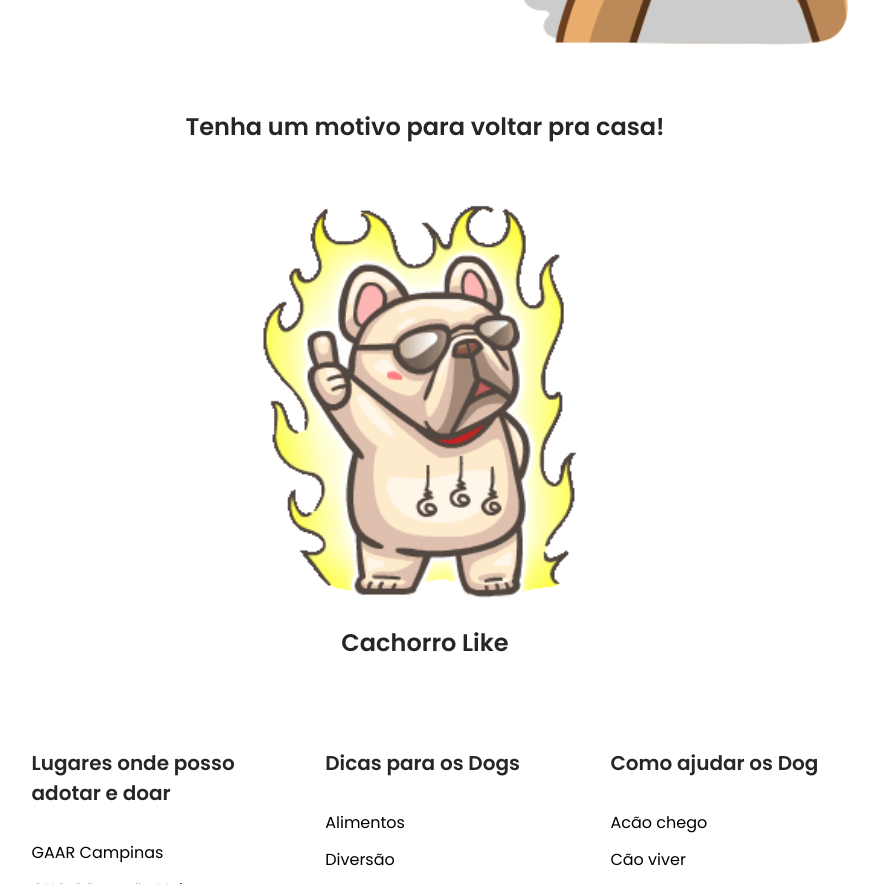
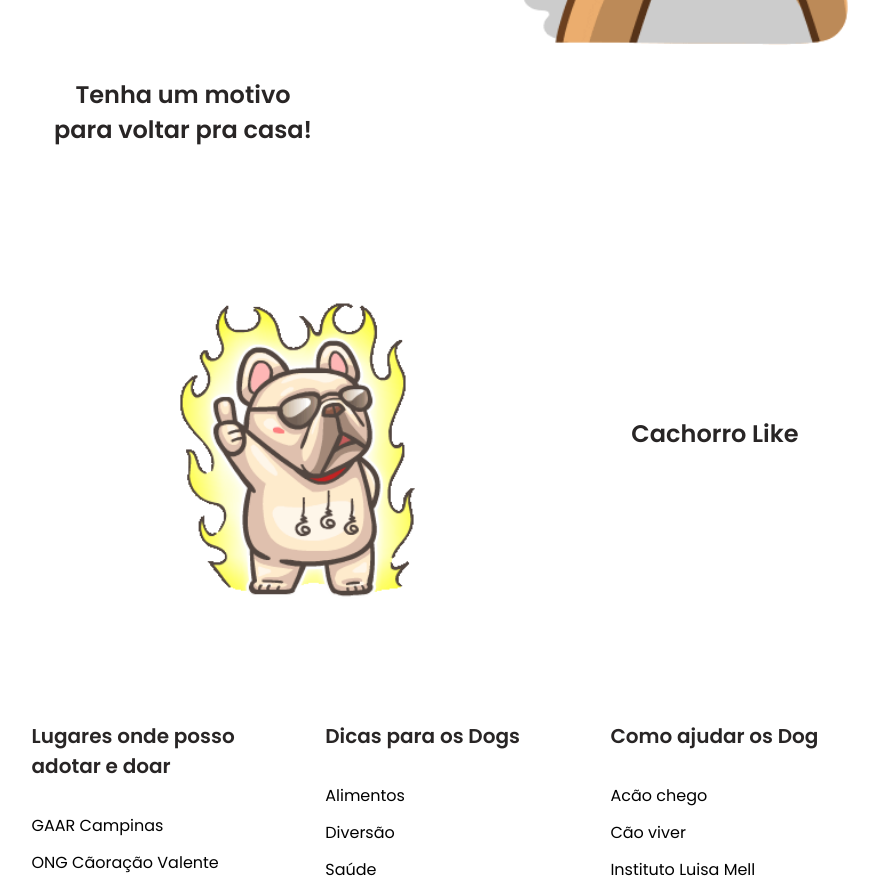
Before and after one commit to macedocedo/Adote.CachorroChorro, a plain HTML site: page index.html in a window 1280 px wide. Shown: the part 1188-2072 px from the top of the page, without its empty margins (215-1094 px from the left). Drawn offline with nearby package versions, Linux system fonts and the light colour scheme; a script that the page names is missing.

Commit message:
Update index.html

```diff
--- a/index.html
+++ b/index.html
@@ -126,16 +126,15 @@
                         </p>
                     </div>
                     <img src="./assets/img/giphy.gif" alt="" class="celebrate__img">
+                    <h2 class="section__title celebrate__title">Tenha um motivo <br> para voltar pra casa!</h2>
+                    </p>
                 </div>
             </section>
 
             <!--==================== MESSAGE ====================-->
 
             <section class="message section container">
-                <div>
-                    <h2 class="section__title celebrate__title">Tenha um motivo para voltar pra casa!</h2>
-                </div>
-                <div class="grid">
+                <div class="message__container grid">
                     <img src="./assets/img/dog1.gif" alt="" class="home__img">
                     <h2 class="section__title celebrate__title">
                         Cachorro Like
```
